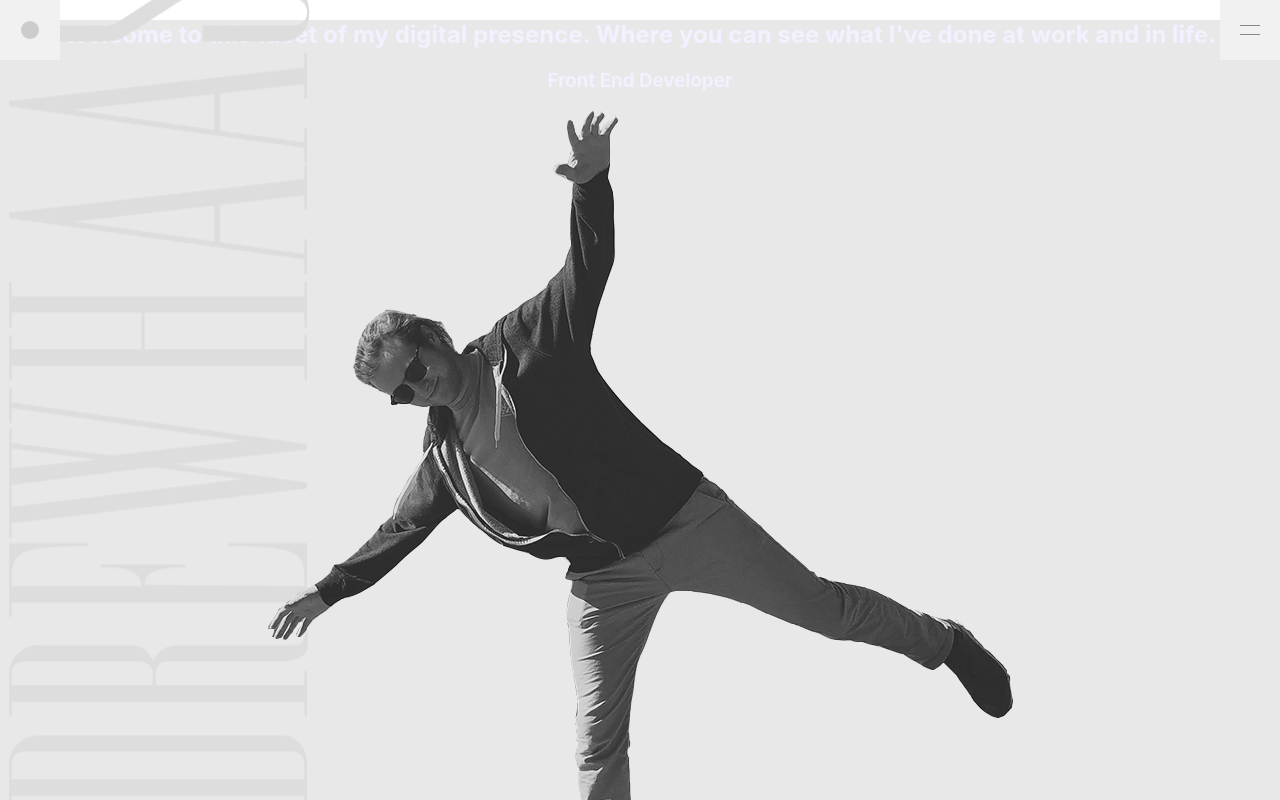
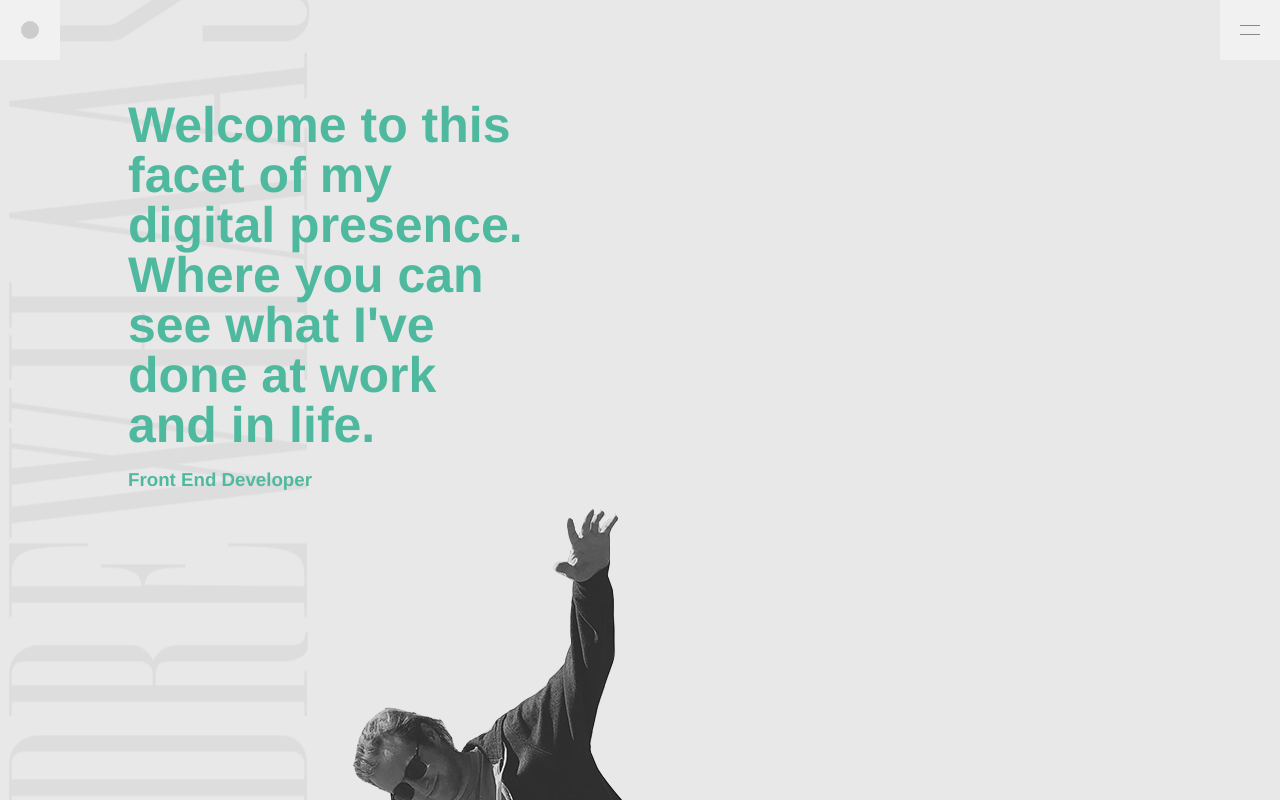
Before and after one commit to drew-haas/haas-app, a React (Create React App) app: page / in a window 1280 px wide. Shown: the top 800 px of the page. Built offline with nearby package versions, Linux system fonts and the light colour scheme.

Commit message:
update container styles

```diff
--- a/src/assets/styles/components/_hero.scss
+++ b/src/assets/styles/components/_hero.scss
@@ -1,9 +1,28 @@
 .heroSection {
     background-size: cover;
     width: 100%;
+    overflow: hidden;
 
     p {
         font-family: 'Abel';
+    }
+}
+
+.hero-text-container {
+    position: relative;
+    color: $accentTwo;
+    text-align: left;
+    font-family: 'Helvetica';
+    z-index: 1;
+    max-width: 1040px;
+    width: 80%;
+    margin: 100px auto 0;
+
+    h2 {
+        font-size: 50px;
+        max-width: 400px;
+        line-height: 1;
+        margin: 0;
     }
 }
 
@@ -24,9 +43,14 @@
     position: relative;
     padding: 100px 0;
     box-sizing: border-box;
-    min-height: 100vh;
     max-width: 880px;
     width: calc(100% - 120px);
+
+    &.hidden {
+        display: inherit;
+        height: 0;
+        overflow: hidden;
+    }
 }
 
 .grid_row {
@@ -125,11 +149,55 @@
     }
 }
 
+.content_container {
+    width: 100%;
+    position: fixed;
+    overflow: hidden;
+    background-color: #e8e8e8;
+    color: black;
+    top: 0;
+    left: 0;
+    z-index: 1;
+
+    .close_button {
+        @include center-absolute;
+        position: fixed;
+        z-index: 2;
+        cursor: pointer;
+    }
+}
+
+.content_item {
+    height: 0;
+    opacity: 0;
+    overflow: hidden;
+    padding: 0;
+    pointer-events: none;
+    max-width: 80%;
+    margin: 0 auto;
+    text-align: left;
+
+    &.current {
+        height: auto;
+        min-height: 100vh;
+        opacity: 1;
+        pointer-events: auto;
+    }
+
+    &-img {
+        width: 400px;
+        height: 30vh;
+        background-size: cover;
+        background-position: center;
+    }
+}
+
+// filter clear button
 .clear_button {
     cursor: pointer;
     padding: 10px;
     text-transform: uppercase;
-    position: absolute;
+    position: fixed;
     top: 165px;
     letter-spacing: 5px;
     right: 15px;
```
